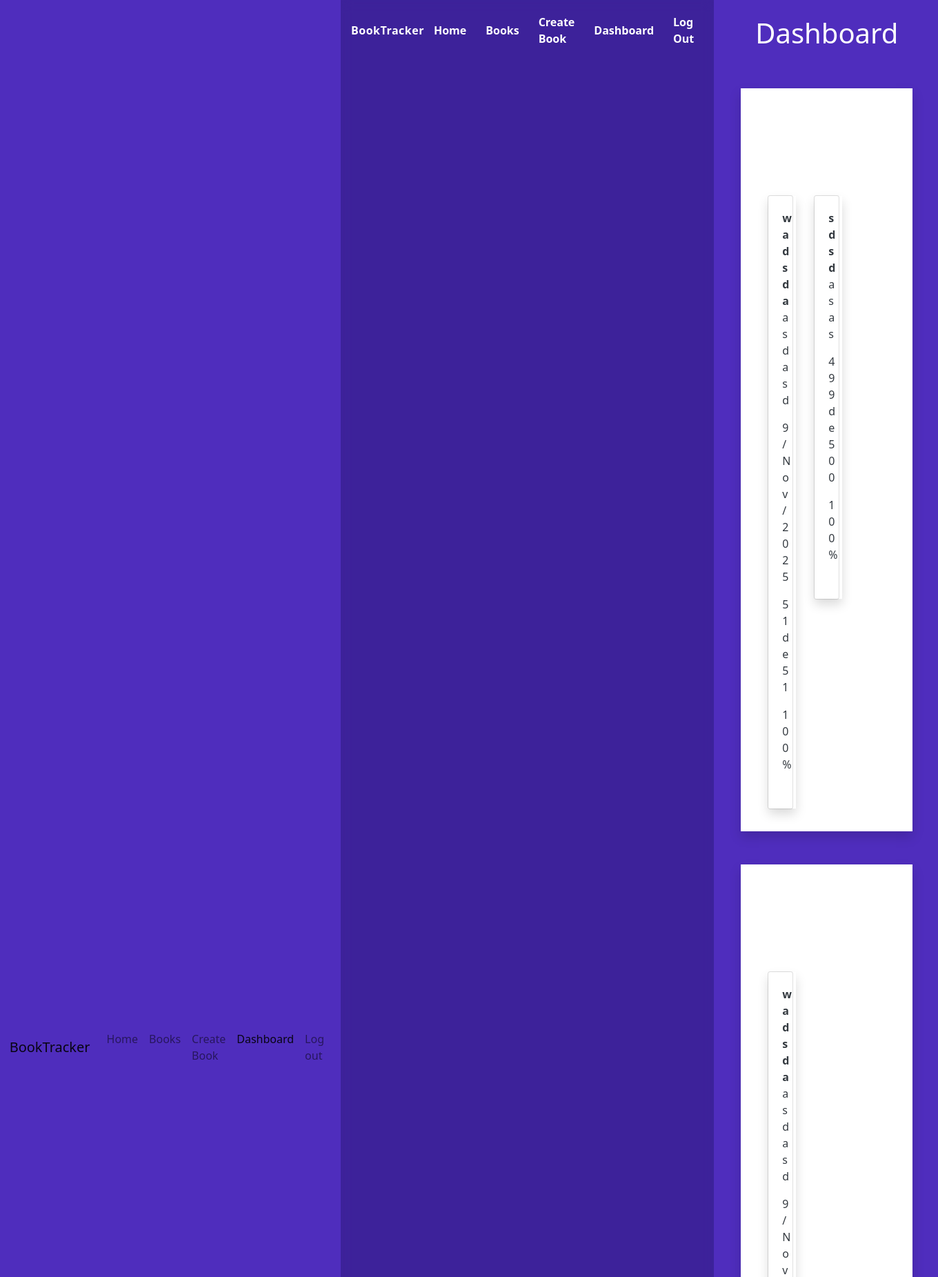
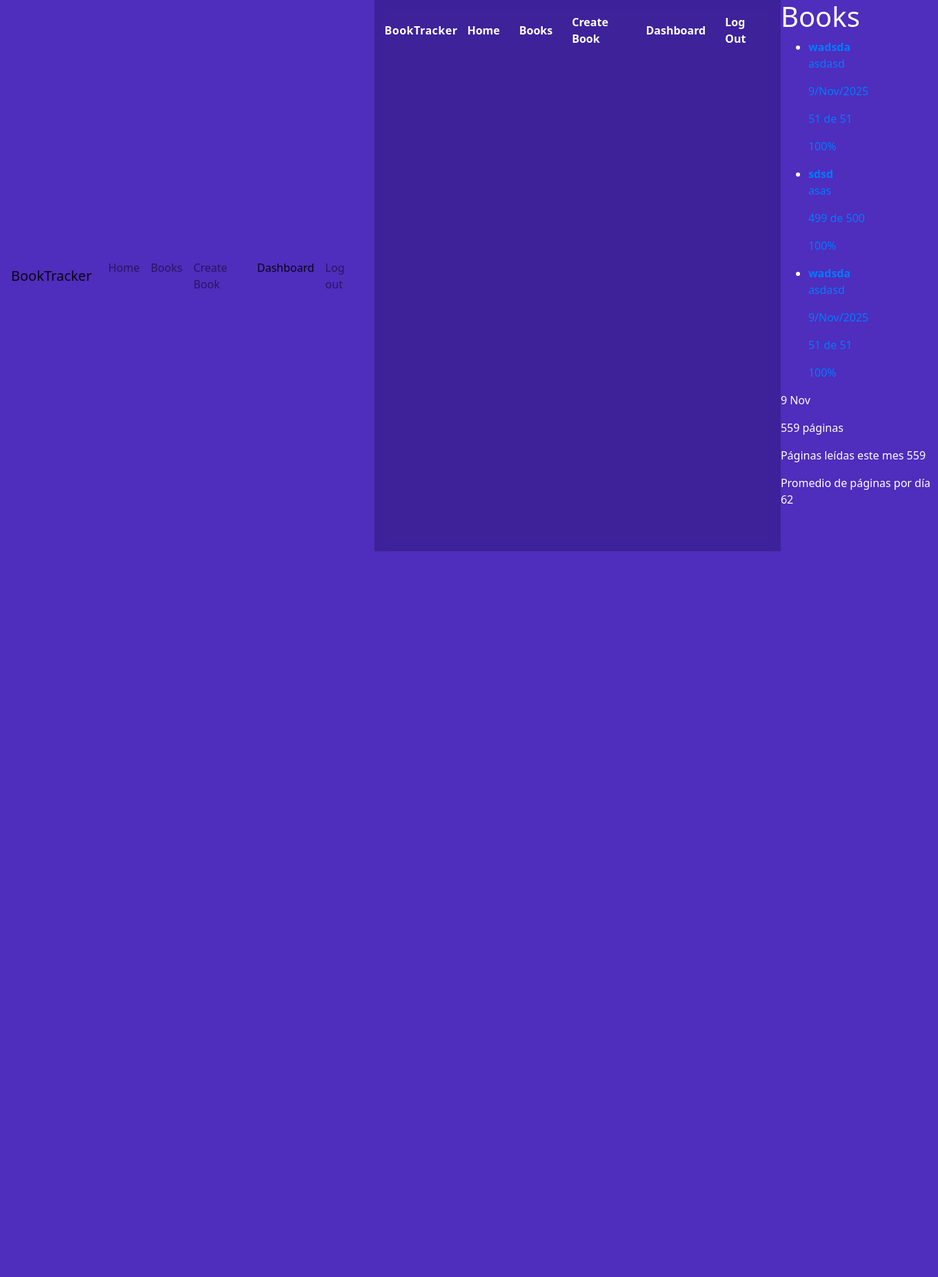
Before and after one commit to CARLOSDESTYT/BookTracker, a Django app: page /dashboard/ in a window 1360 px wide. Shown: the top 1851 px of the page at 69% size. After the commit the page ends 800 px from the top, so only its background shows below. Run offline with Django 5.2, Linux system fonts and the light colour scheme; a user stored in the database is signed in; data comes from the database, SQL or seed files in the repository.

Commit message:
Revert "estilo de create_book y dashboard"
This reverts commit 41e813131e5762a8df1e957c322e780b14a7f10b.

```diff
--- a/books/templates/base.html
+++ b/books/templates/base.html
@@ -44,7 +44,7 @@
   </style>
   {% block extra_head %}{% endblock %}
 </head>
-<body class="pagebg">
+<body>
     <div id="navbar" class="d-flex flex-row justify-content-center navcolor">
         <nav class="navbar navbar-expand-lg navbar-light navcolor">
             <a class="navbar-brand" href="{% url 'home' %}">BookTracker</a>
--- a/books/templates/dashboard.html
+++ b/books/templates/dashboard.html
@@ -1,99 +1,46 @@
 {% extends "base.html" %}
 {% block content %}
 
+<h1>Books</h1>
 
-<div class="d-flex container flex-wrap">
-    <div class="d-flex justify-content-center w-100 my-4">
-        <h1>Dashboard</h1>
-    </div>
+<ul>
+    {% for book in books_created %}
+    <li>
+        <a href="{% url 'book_detail' book.id %}">
+            <strong> {{book.title}} </strong>
+            <p>{{book.autor}}</p>
+            {% if book.goal %}
+                <p>Meta: {{book.goal|date:'j/M/Y'}}</p>
+            {% endif %}
+            {% if book.date_completed %}
+                <p>{{ book.date_completed|date:'j/M/Y' }}</p>
+            {% endif %}
+            <p>{{book.pages_read}} de {{book.pages_total}}</p>
+            <p>{{book.progress}}%</p>
+        </a>
+    </li>
+    {% endfor %}
+    {% for book in books_completed %}
+    <li>
+        <a href="{% url 'book_detail' book.id %}">
+            <strong> {{book.title}} </strong>
+            <p>{{book.autor}}</p>
+            {% if book.goal %}
+                <p>Meta: {{book.goal|date:'j/M/Y'}}</p>
+            {% endif %}
+            {% if book.date_completed %}
+                <p>{{ book.date_completed|date:'j/M/Y' }}</p>
+            {% endif %}
+            <p>{{book.pages_read}} de {{book.pages_total}}</p>
+            <p>{{book.progress}}%</p>
+        </a>
+    </li>
+    {% endfor %}
+</ul>
+<p>{{ profile.date_most_pages_read|date:'j M'  }}</p>
+<p>{{ profile.most_pages_read }} páginas</p>
+<p>Páginas leídas este mes {{ profile.pages_this_month }}</p>
+<p>Promedio de páginas por día {{ profile.average_pages_for_day }}</p>
 
 
-        <div class="d-flex album p-4 m-4 w-100 flex-wrap shadow" style="background:white">
-            <div class="d-flex justify-content-left w-100 pl-4">
-                <h2>Agregados en Noviembre</h2> {% comment %}cambiar a fecha dinamica {% endcomment %}
-            </div>
-            <div class="container-fluid">
-                <div class="row">
-                    {% for book in books_created %}
-                    <div class= "col-4">
-                        <div class="card my-2" style="width: 100%">
-                            <div class="card-body shadow ">
-                                <a href="{% url 'book_detail' book.id %}">
-                                    <strong class="text-dark"> {{book.title}} </strong>
-                                    <p class="text-dark">{{book.autor}}</p>
-                                    {% if book.goal %}
-                                        <p class="text-dark">Meta: {{book.goal|date:'j/M/Y'}}</p>
-                                    {% endif %}
-                                    {% if book.date_completed %}
-                                        <p class="text-dark">{{ book.date_completed|date:'j/M/Y' }}</p>
-                                    {% endif %}
-                                    <p class="text-dark">{{book.pages_read}} de {{book.pages_total}}</p>
-                                    <p class="text-dark">{{book.progress}}%</p>
-                                    <div class= "progress" >
-                                        <div style="width: {{book.progress}}%" class="progress-bar" role="progressbar" aria-valuenow="{{book.progress}}" aria-valuemin="0" aria-valuemax="100"></div>
-                                        {% comment %} <p class="card-text text-dark">{{book.progress}}%</p> {% endcomment %}
-                                    </div>
-                                </a>
-                            </div>
-                        </div>
-                    </div>
-                    {% endfor %}
-                </div>
-            </div>
-    </div>
-
-
-
-    <div class="d-flex album p-4 m-4 w-100 flex-wrap shadow" style="background:white">
-            <div class="d-flex justify-content-left w-100 pl-4">
-                <h2>Terminados en Noviembre</h2> {% comment %}cambiar a fecha dinamica {% endcomment %}
-            </div>
-            <div class="container-fluid">
-                <div class="row">
-                    {% for book in books_completed %}
-                    <div class= "col-4">
-                        <div class="card my-2" style="width: 100%">
-                            <div class="card-body shadow ">
-                        <a href="{% url 'book_detail' book.id %} class="text-dark"">
-                            <strong class="text-dark"> {{book.title}} </strong>
-                            <p class="text-dark">{{book.autor}}</p>
-                            {% if book.goal %}
-                                <p class="text-dark">Meta: {{book.goal|date:'j/M/Y'}}</p>
-                            {% endif %}
-                            {% if book.date_completed %}
-                                <p class="text-dark">{{ book.date_completed|date:'j/M/Y' }}</p>
-                            {% endif %}
-                            <p class="text-dark">{{book.pages_read}} de {{book.pages_total}}</p>
-                            <p class="text-dark">{{book.progress}}%</p>
-                            <div class= "progress" >
-                                        <div style="width: {{book.progress}}%" class="progress-bar" role="progressbar" aria-valuenow="{{book.progress}}" aria-valuemin="0" aria-valuemax="100"></div>
-                                        {% comment %} <p class="card-text text-dark">{{book.progress}}%</p> {% endcomment %}
-                                    </div>
-                        </a>
-                    </div>
-                    </div>
-                    </div>
-                    {% endfor %}
-                    </div>
-                    </div>
-                    </div>
-
-    <div class=" container-fluid mx-2 mb-5 row w-100 ">
-        <div class= "col-8 mr-4 bg-light shadow" style="width=60%">
-            <h1 class="mb-2">{{ profile.date_most_pages_read|date:'j M'  }}</h1>
-            <h2 class="ml-4">{{ profile.most_pages_read }} páginas</h2>
-
-            <h1 class="mb-2">Páginas leídas este mes:</h1>
-            <h2 class="ml-4">{{profile.pages_this_month }}</h2>
-         </div>
-
-
-        <div class= " col ml-4 bg-light shadow">
-            <h1 class= "mb-2">Promedio de páginas por día </h1>
-            <h2 class= "mb-2 ml-4">{{ profile.average_pages_for_day }} / Día</h2>
-        </div>
-    </div >
-
-</div>
-
 {% endblock %}
```
Also changed, not shown: books/forms.py (+0 -7 lines), books/templates/book_detail.html (+10 -21 lines), books/templates/books.html (+6 -6 lines), books/templates/create_book.html (+9 -12 lines), static/style.css (+0 -24 lines).
